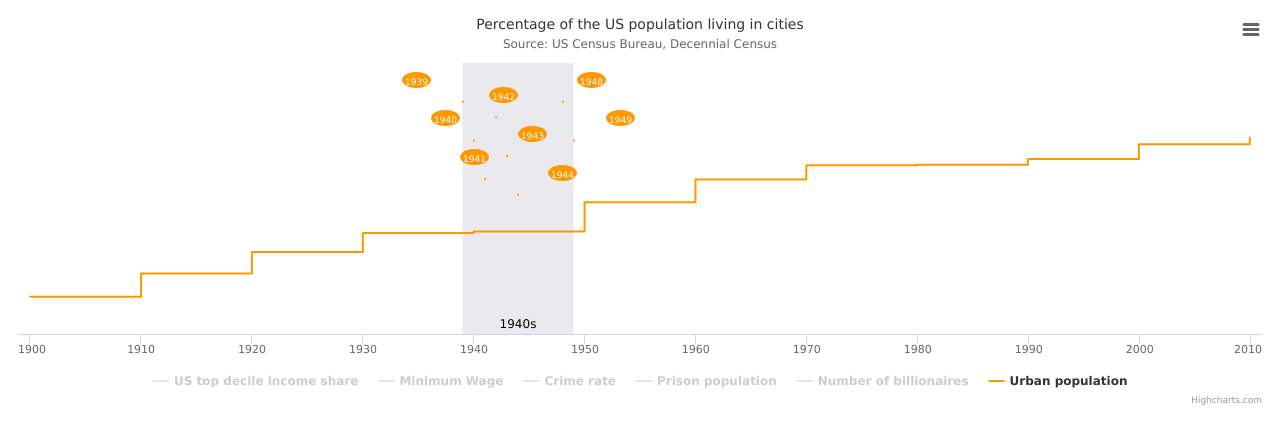
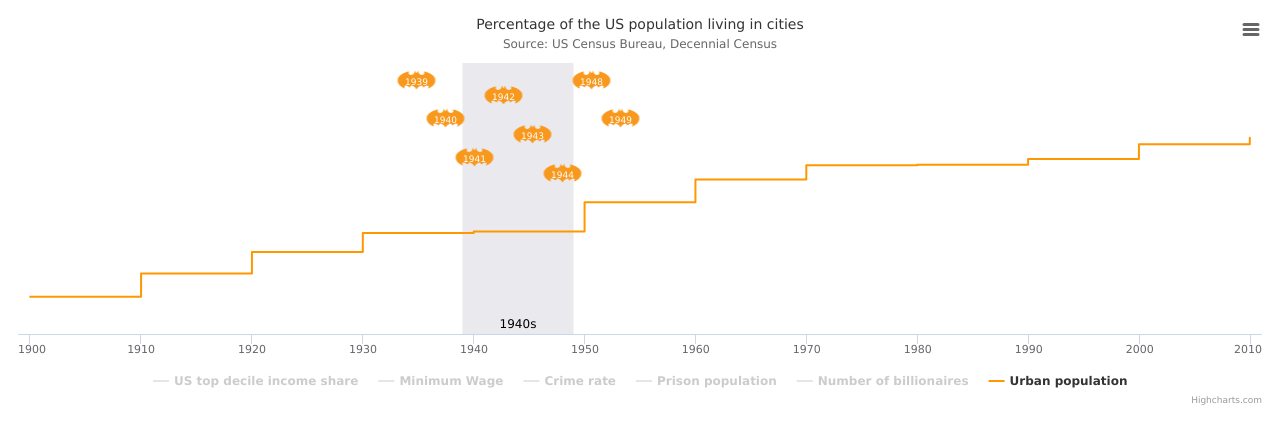
Before and after one commit to ruritania/batman-75, a plain HTML site: page batman-urban.html in a window 1280 px wide. Drawn offline with nearby package versions, Linux system fonts and the light colour scheme.

Commit message:
Update batman-urban.html
Update custom flag shape

```diff
--- a/batman-urban.html
+++ b/batman-urban.html
@@ -257,8 +257,8 @@
 					    showInLegend: false,
 					    fillColor: '#FF9800',
 						color: '#FFFFFF',
-					    shape : 'circlepin',
-					    /*shape : 'url(batlogo.jpg)',*/
+					    /*shape : 'circlepin',*/
+					    shape : 'url(fatman-01.png)',
 					    data : [{
 					        x : Date.UTC(1939, 0, 1),
 					        y: 90,
```
